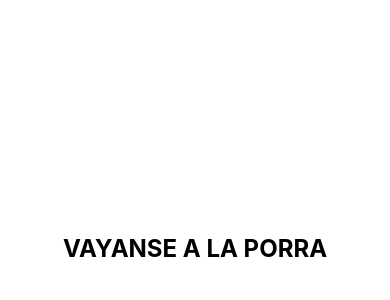
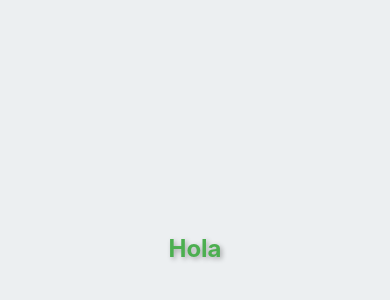
Before and after one commit to ozzy439/mi-app-react-native, a React Native app: screen / in a window 390 px wide. Shown: the part 174-474 px from the top of the page. Built offline with nearby package versions, Linux system fonts and the light colour scheme.

Commit message:
textShadowColor: 'rgba(0, 0, 0, 0.3)' (sombra semi-transparente).

```diff
--- a/App.js
+++ b/App.js
@@ -4,7 +4,7 @@ import { View, Text, StyleSheet } from 'react-native';
 export default function App() {
   return (
     <View style={styles.container}>
-      <Text style={styles.text}>VAYANSE A LA PORRA</Text>
+      <Text style={styles.text}>Hola</Text>
     </View>
   );
 }
@@ -14,10 +14,14 @@ const styles = StyleSheet.create({
     flex: 1,
     justifyContent: 'center',
     alignItems: 'center',
-    backgroundColor: '#fff',
+    backgroundColor: '#eceff1',
   },
   text: {
     fontSize: 24,
     fontWeight: 'bold',
+    textShadowColor: 'rgba(0, 0, 0, 0.3)',
+    textShadowOffset: { width: 2, height: 2 },
+    textShadowRadius: 5,
+    color: '#4caf50'  // Verde
   },
 });
```
